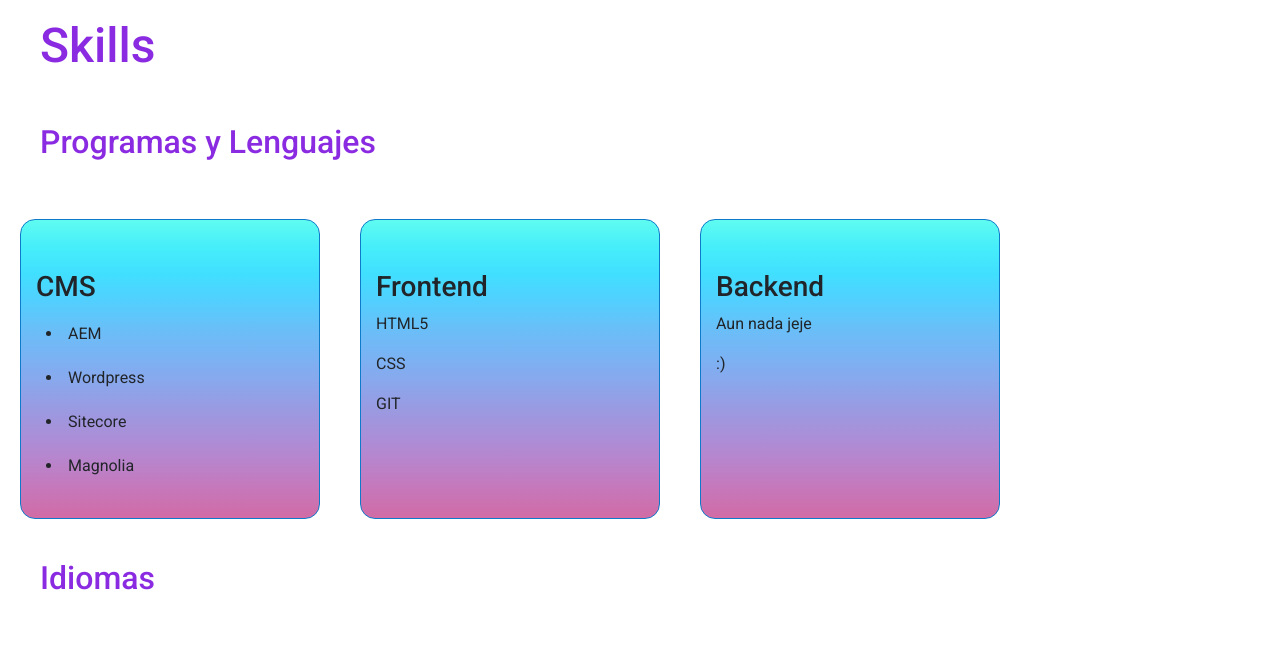
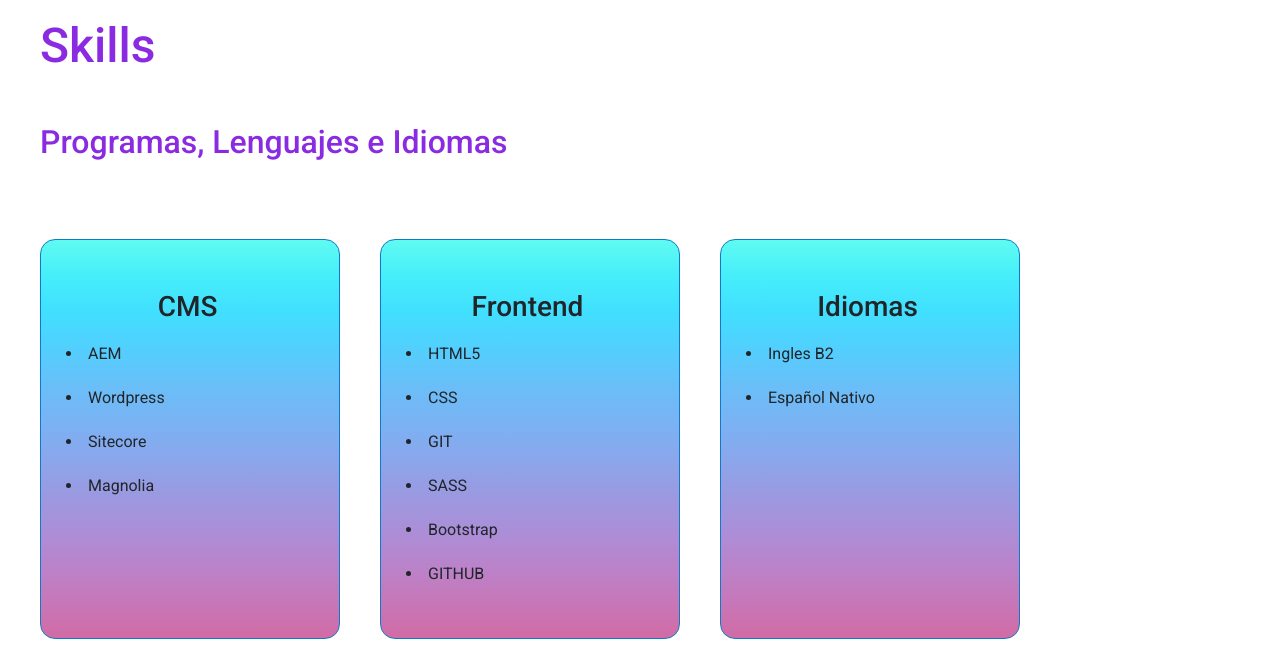
Before and after one commit to Valegolo/portafolio_53805, a website: page pages/skills.html in a window 1280 px wide. Shown: the part 107-759 px from the top of the page. Drawn offline with Linux system fonts and the light colour scheme.

Commit message:
arreglo skills

```diff
--- a/pages/skills.html
+++ b/pages/skills.html
@@ -32,10 +32,10 @@
     </div>
 <div class="contenedortitulo">
         <div class="columna">
-        <h2 class="subtitulos"> Programas y Lenguajes </h2>
+        <h2 class="subtitulos"> Programas, Lenguajes e Idiomas</h2>
         </div>
     </div>
-    <div class="main-content">
+    <div class="columna">
         <div class="cajita">
         <h3> CMS</h3>
         <div>
@@ -49,32 +49,24 @@
         <div class="cajita">
         <h3> Frontend</h3>
         <div>
-        <p>HTML5</p>
-        <p>CSS</p>
-        <p>GIT</p>
+            <li  class="parrafocentrado">HTML5</li>
+                <li  class="parrafocentrado">CSS</li>
+                    <li  class="parrafocentrado">GIT</li>
+                        <li  class="parrafocentrado">SASS</li>
+                            <li  class="parrafocentrado">Bootstrap</li>
+                                <li  class="parrafocentrado">GITHUB</li>
         </div>
         </div>
-        <div class="cajita">
-            <h3> Backend</h3>
             <div>
-            <p> Aun nada jeje</p>
-            <p> :) </p>
-            </div>
-            </div>
+                <div class="cajita">
+                    <h3> Idiomas </h3>
+        <div>
+                            <li class="parrafocentrado"> Ingles B2</li>
+                            <li class="parrafocentrado"> Español Nativo</li>
+                        </div>
+                </div>
     </div>
-    <div class="contenedortitulo">
-        <div class="columna">
-        <h2 class="subtitulos"> Idiomas </h2>
-        </div>
-    </div>
-            <div>
-        <div class="cajita">
-                    <li class="parrafocentrado"> Ingles</li>
-                    <li class="parrafocentrado"> Español</li>
-                </div>
-        </div>
-            </div>
-        </div>
+
     </main>
     <footer>
         <footer>
--- a/scss/_componentes.scss
+++ b/scss/_componentes.scss
@@ -22,7 +22,7 @@
     }}
     .cajita{display: inline-block;
         width: 300px;
-        height: 300px;
+        height: 400px;
         background-image: linear-gradient(to top, #d16ba5, #c777b9, #ba83ca, #aa8fd8, #9a9ae1, #8aa7ec, #79b3f4, #69bff8, #52cffe, #41dfff, #46eefa, #5ffbf1);
         border:1px solid rgb(13, 123, 202);
         border-radius: 15px;
@@ -33,6 +33,7 @@
         padding-left: 15px;
         padding-right:20px;
         margin:20px;
+        text-align: center;
     }
     .box h2{
         text-transform: uppercase;
```
Also changed, not shown: css/estilos.css, 1 other file.
